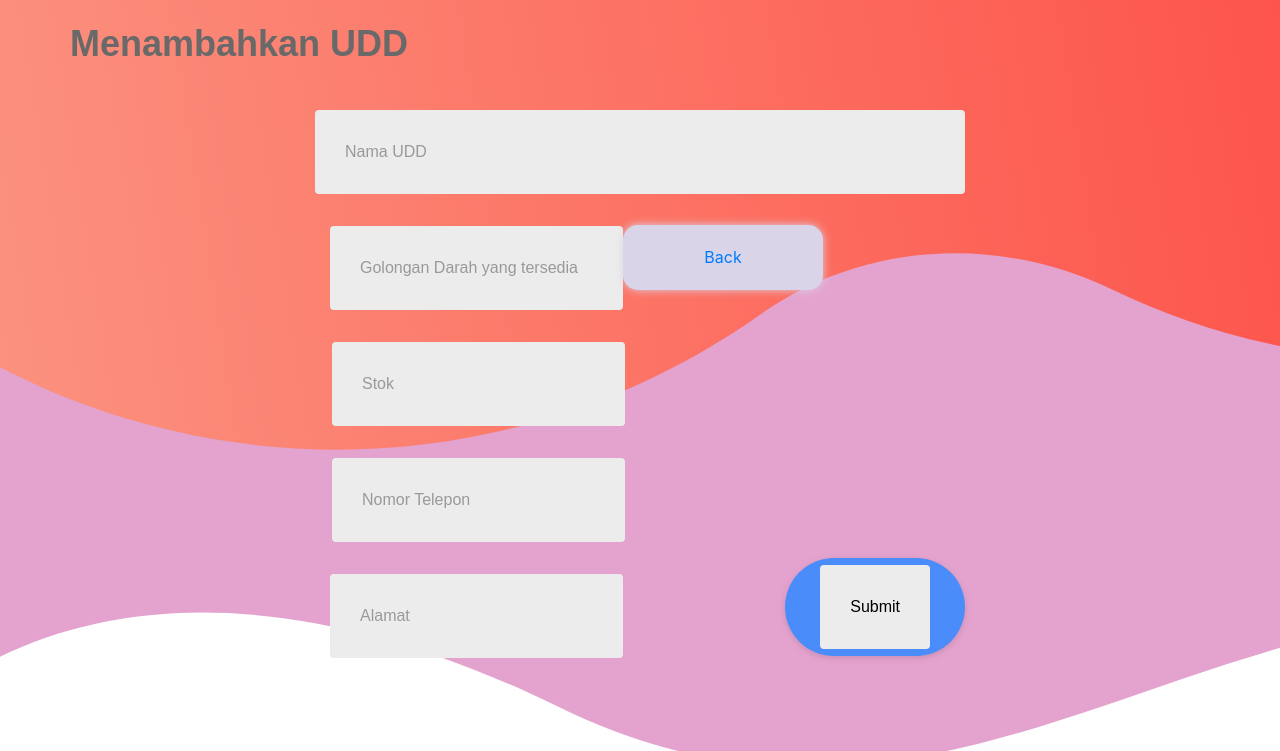
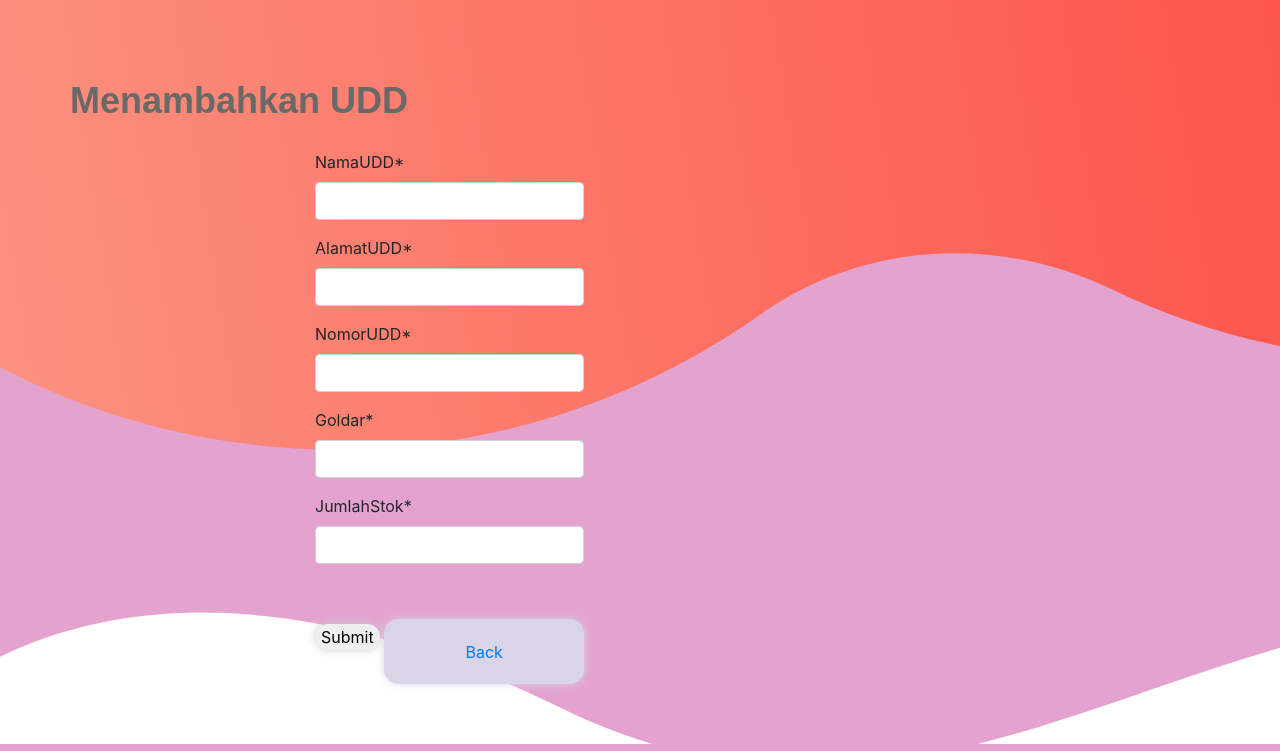
Before and after one commit to ardhanidzaky/donorPlasma, a Django app: page /informasiUDD/forms_ab/ in a window 1280 px wide. Shown: the part 56-807 px from the top of the page. Run offline with Django 3.2, Linux system fonts and the light colour scheme; the visitor is signed in with stand-in values (Sample User, id 1); some libraries are stand-ins or nearby versions.

Commit message:
Fix forms_ab.html

```diff
--- a/listUDD/views.py
+++ b/listUDD/views.py
@@ -75,6 +75,9 @@
             return HttpResponseRedirect("/informasiUDD/")
     else:
         print(form.errors)
+    response = {
+        'form':form
+    }
     context['form'] = form
     return render(request, "forms_ab.html", response)
 
--- a/templates/forms_ab.html
+++ b/templates/forms_ab.html
@@ -220,48 +220,15 @@
 	</div>
 	<div class="row">
 	</div>
+  {% load crispy_forms_tags %}
 	<div class="row input-container">
 			<form action="" method="POST">
 		    {% csrf_token %}
-			<div class="col-xs-12">
-				<div class="styled-input wide">
-					<input type="text" id="namaUDD" name="namaUDD" required />
-					<label for="namaUDD">Nama UDD</label>
-				</div>
-			</div>
-			<div class="col-md-6 col-sm-12">
-				<div class="styled-input">
-					<input type="text" id="goldar" name="goldar" required />
-					<label>Golongan Darah yang tersedia</label>
-				</div>
-			</div>
-			<div class="col-md-6 col-sm-12">
-				<div class="styled-input" style="float:right;">
-					<input type="number" id="JumlahStok" name="JumlahStok" required />
-					<label>Stok</label>
-				</div>
-			</div>
-			<div class="col-md-6 col-sm-12">
-				<div class="styled-input" style="float:right;">
-					<input type="text" id="nomorUDD" name="nomorUDD" required />
-					<label>Nomor Telepon</label>
-				</div>
-			</div>
-			<div class="col-md-6 col-sm-12">
-				<div class="styled-input" style="float:left;">
-					<input type="text" id="alamatUDD" name="alamatUDD" required />
-					<label>Alamat</label>
-				</div>
-			</div>
-			<div class="col-xs-12">
-				<div class="btn-lrg submit-btn">
-					<input type="submit" value="Submit">
-				</div>
-
-			</div>
+        {{ form|crispy}}
+        <br>
+        <button type="submit" value="Submit">Submit</button>
 				<button id="foot"><a href="/informasiUDD/">Back</a></button>
 			</form>
-
 	</div>
 </div>
 
```
